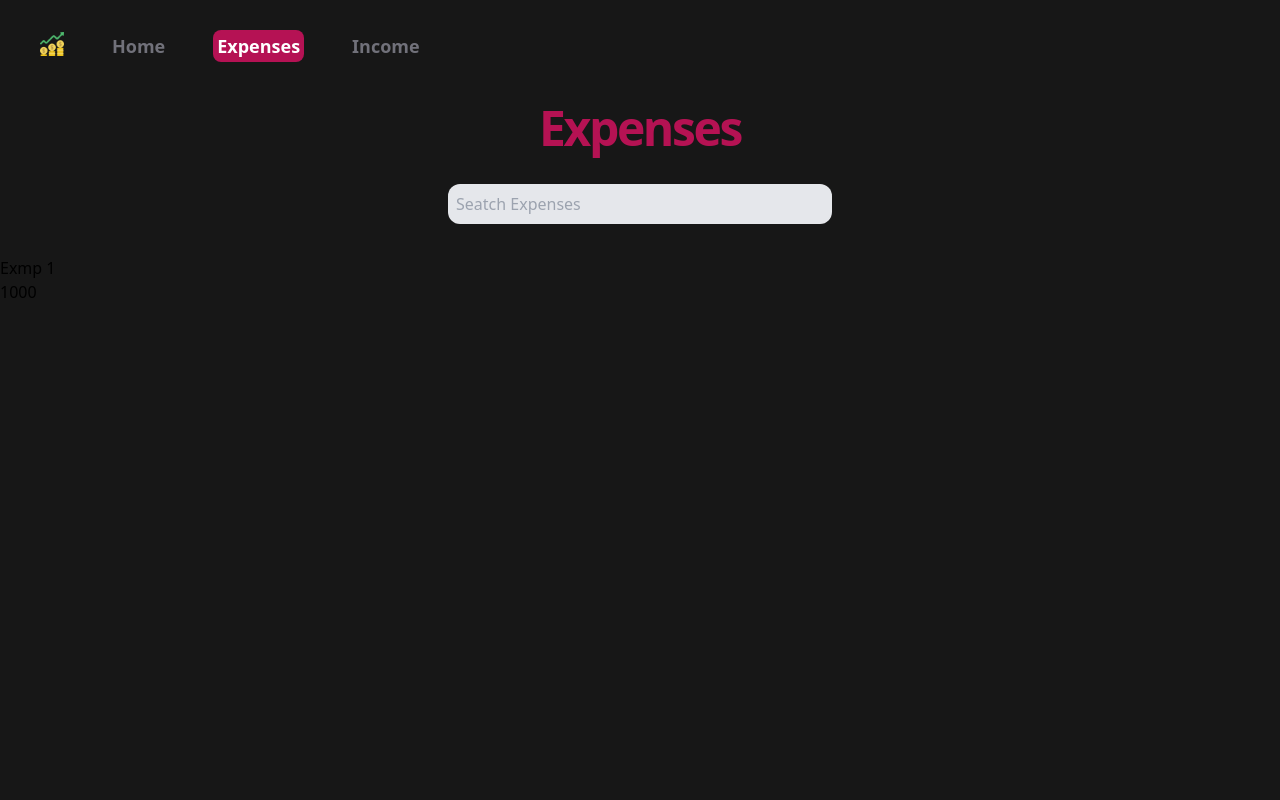
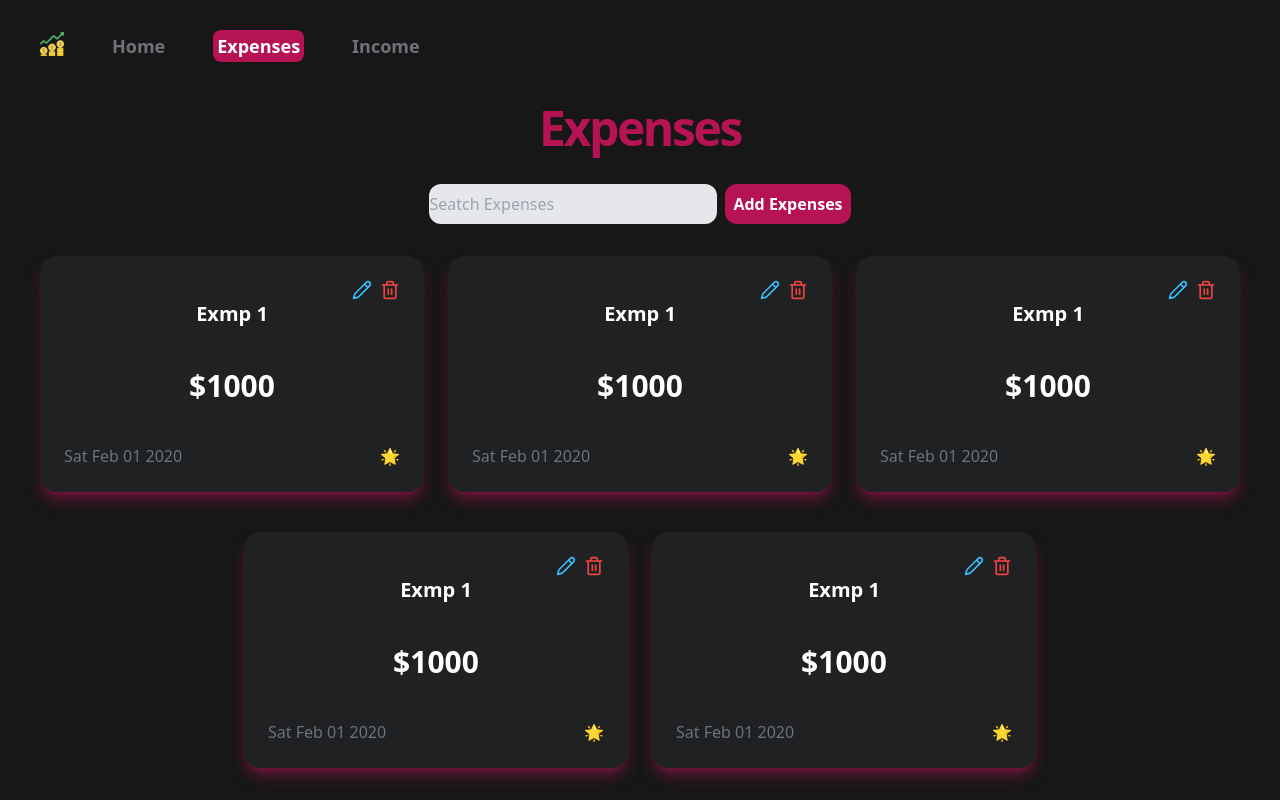
Before and after one commit to MrNadav/BuyOrDIe, a React (Vite) app: page /expenses in a window 1280 px wide. Built offline with nearby package versions, Linux system fonts and the light colour scheme.

Commit message:
finished design the cards and add button

```diff
--- a/package.json
+++ b/package.json
@@ -11,6 +11,7 @@
   },
   "dependencies": {
     "clsx": "^2.1.0",
+    "lucide-react": "^0.314.0",
     "react": "^18.2.0",
     "react-dom": "^18.2.0",
     "react-router-dom": "^6.21.2",
--- a/src/components/Expenses.jsx
+++ b/src/components/Expenses.jsx
@@ -1,23 +1,37 @@
 import React from 'react'
 import { H1 } from './ui/H1'
 import { exmp } from '../data/exp'
+import { Pencil, Trash2 } from 'lucide-react'
 
 export const Expenses = () => {
   return (
 
-    <main>
-      <div className='flex flex-col justify-center p-6 text-center'>
+    <main className=''>
+            <div className='flex flex-col text-center justify-center p-6'>
         <H1>Expenses</H1>
+        <div className='flex flex-row gap-2 justify-center mt-8'>
+        <input type='text' placeholder='Seatch Expenses' className='w-10/12 sm:w-72 p-2text-gray-700 bg-gray-200 rounded-xl'/>
+        <button className="bg-red-lite hover:bg-red-lite-hover text-white font-bold p-2 rounded-xl">Add Expenses</button>
+        </div>
+      </div>
 
-        <input type='text' placeholder='Seatch Expenses' className='w-96 p-2 m-2 mx-auto mt-8 text-gray-700 bg-gray-200 rounded-xl'/>
-      </div>
-      {exmp?.map((expense) => (
-        <div key={expense.id}>
-            <h3>{expense.title}</h3>
-            <p>{expense.amount}</p>
-            {/* <p>{expense.date}</p> */}
-        </div>
-    ))}
+      <div className='flex justify-center flex-wrap gap-6 m-2'>
+        {exmp?.map((expense) => (
+        <div key={expense.id} className=" group w-full max-w-sm p-6 m-3 text-center text-white shadow-lg hover:-translate-y-1 hover: hover:scale-100 shadow-red-lite/50 bg-gray-500/10  rounded-2xl hover:shadow-black/40 xl:w-full lg:w-11/12  sm:m-0 sm:mb-4">
+           <div className='flex justify-end gap-2'>
+                <Pencil className='cursor-pointer h-5 w-5 text-sky-400' />
+                <Trash2 className='cursor-pointer h-5 w-5 text-red-500' />
+            </div>
+            <h3 className='text-xl font-semibold text-center'>{expense.title}</h3>
+            <p className='group-hover:text-red-lite group-hover:text-4xl mt-10 mb-10 flex-grow text-3xl font-bold text-center'>${expense.amount}</p>
+            <div className='flex justify-between items-center'>
+              <p className='text-gray-500'>{expense.date.toDateString()}</p>
+              <span className='text-end'>🌟</span>
+            </div>
+
+          </div>
+        ))}
+    </div>
     </main>
   )
 }
--- a/src/data/exp.js
+++ b/src/data/exp.js
@@ -5,5 +5,33 @@ export const exmp = [
     amount: 1000,
     date: new Date(2020, 1, 1),
     rating: '😊'
+    },
+    {
+    id: 2,
+    title: 'Exmp 1',
+    amount: 1000,
+    date: new Date(2020, 1, 1),
+    rating: '😊'
+    },
+    {
+    id: 3,
+    title: 'Exmp 1',
+    amount: 1000,
+    date: new Date(2020, 1, 1),
+    rating: '😊'
+    },
+    {
+    id: 4,
+    title: 'Exmp 1',
+    amount: 1000,
+    date: new Date(2020, 1, 1),
+    rating: '😊'
+    },
+    {
+    id: 5,
+    title: 'Exmp 1',
+    amount: 1000,
+    date: new Date(2020, 1, 1),
+    rating: '😊'
     }
 ]
--- a/tailwind.config.js
+++ b/tailwind.config.js
@@ -7,7 +7,8 @@ export default {
   theme: {
     extend: {
       colors: {
-        'red-lite': '#dd1163cc',
+        'red-lite': '#B61354',
+        'red-lite-hover': '#9e114a',
         'blue-lite': '#007bffc'
       }
     },
```
Also changed, not shown: 1 other file (tests, documents, lock files or other folders).
